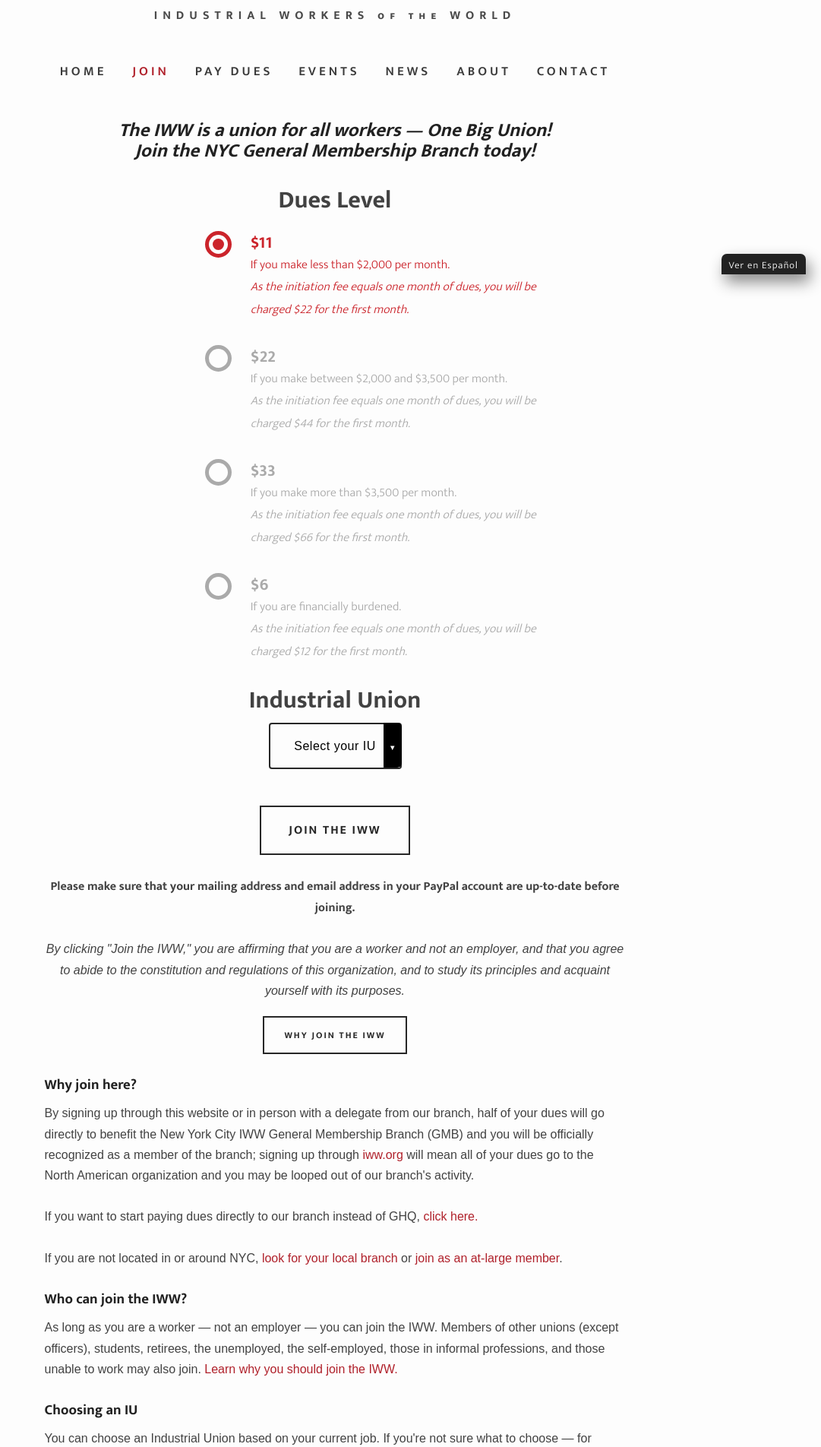
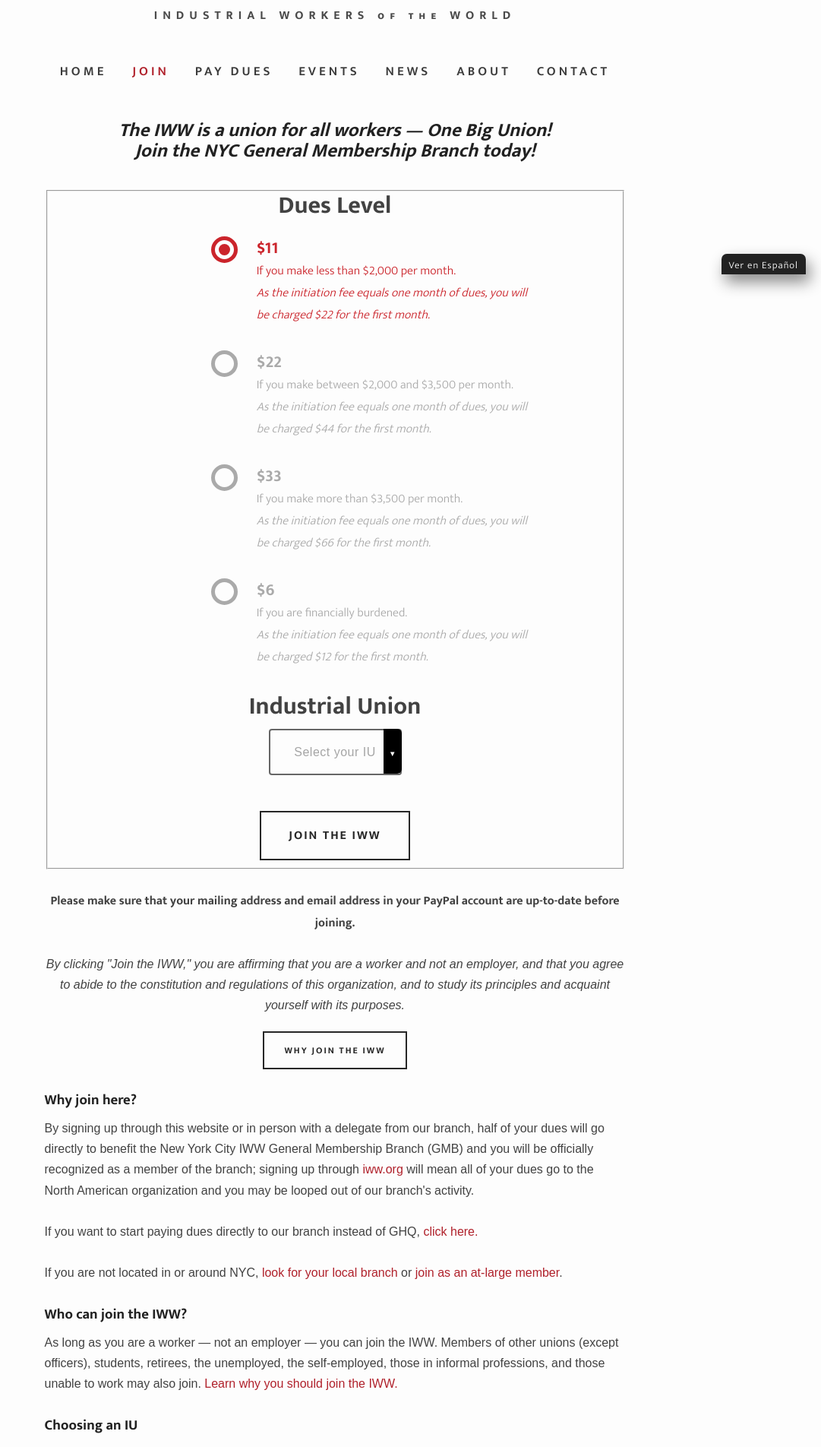
Before and after one commit to IWW-NYC-GMB/iww.nyc, a Jekyll site: the page built from join.html, in a window 1280 px wide. Shown: the part 539-2443 px from the top of the page at 76% size, without its empty margins (199-1280 px from the left). Built offline with Jekyll 4.4.1, drawn with Linux system fonts in a browser that asks for light colours; some web fonts are replaced.

Commit message:
Update join.html

```diff
--- a/join.html
+++ b/join.html
@@ -7,6 +7,7 @@
 <h3 style="text-align:center;font-weight:700;font-size:25px;"><em>The IWW is a union for all workers — One Big Union!<br>
 Join the NYC General Membership Branch today!</em></h3><br>
 <form action="https://www.paypal.com/cgi-bin/webscr" method="post" class="pp-sub join" onsubmit="setDues()">
+<fieldset disabled="disabled">
 <input type="hidden" name="custom" value="Joined">
 <input type="hidden" name="notify_url" value="https://wobblycity.us16.list-manage.com/subscribe/paypal-ipn?u=b5aacdc67328813578df54304&id=232e15e038">
 <input type="hidden" name="reattempt" value="1">
@@ -108,6 +109,7 @@
 <div style="padding-top: 20px; padding-bottom: 0;justify-content: center;display: flex;">
 <button type="submit" name="submit" class="large" data-initialized="true" onclick="getCost()" ontouchstart="">Join the IWW</button>
 </div>
+</fieldset>
 </form>
 <script>
 function setIU(elem) {
```
